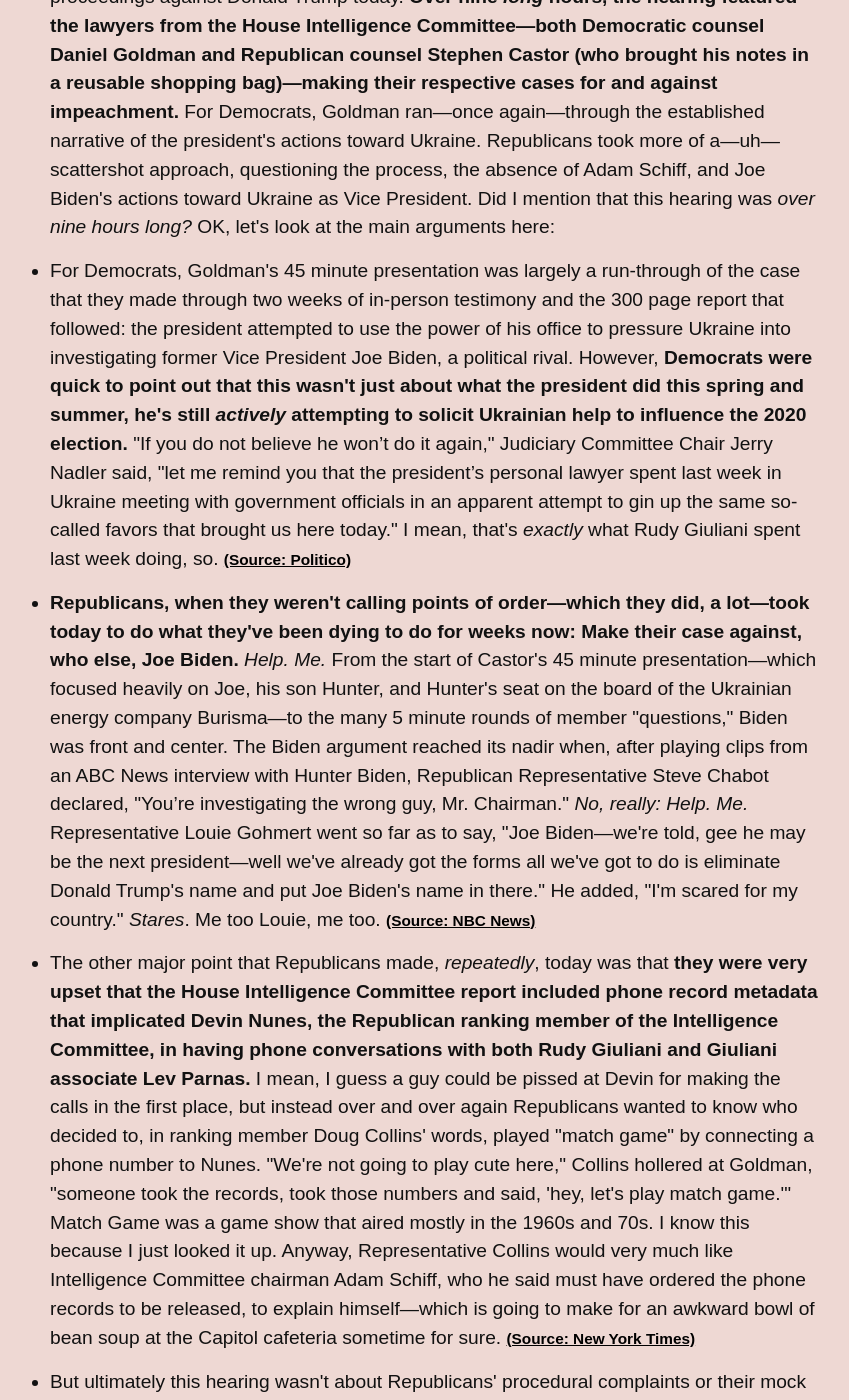
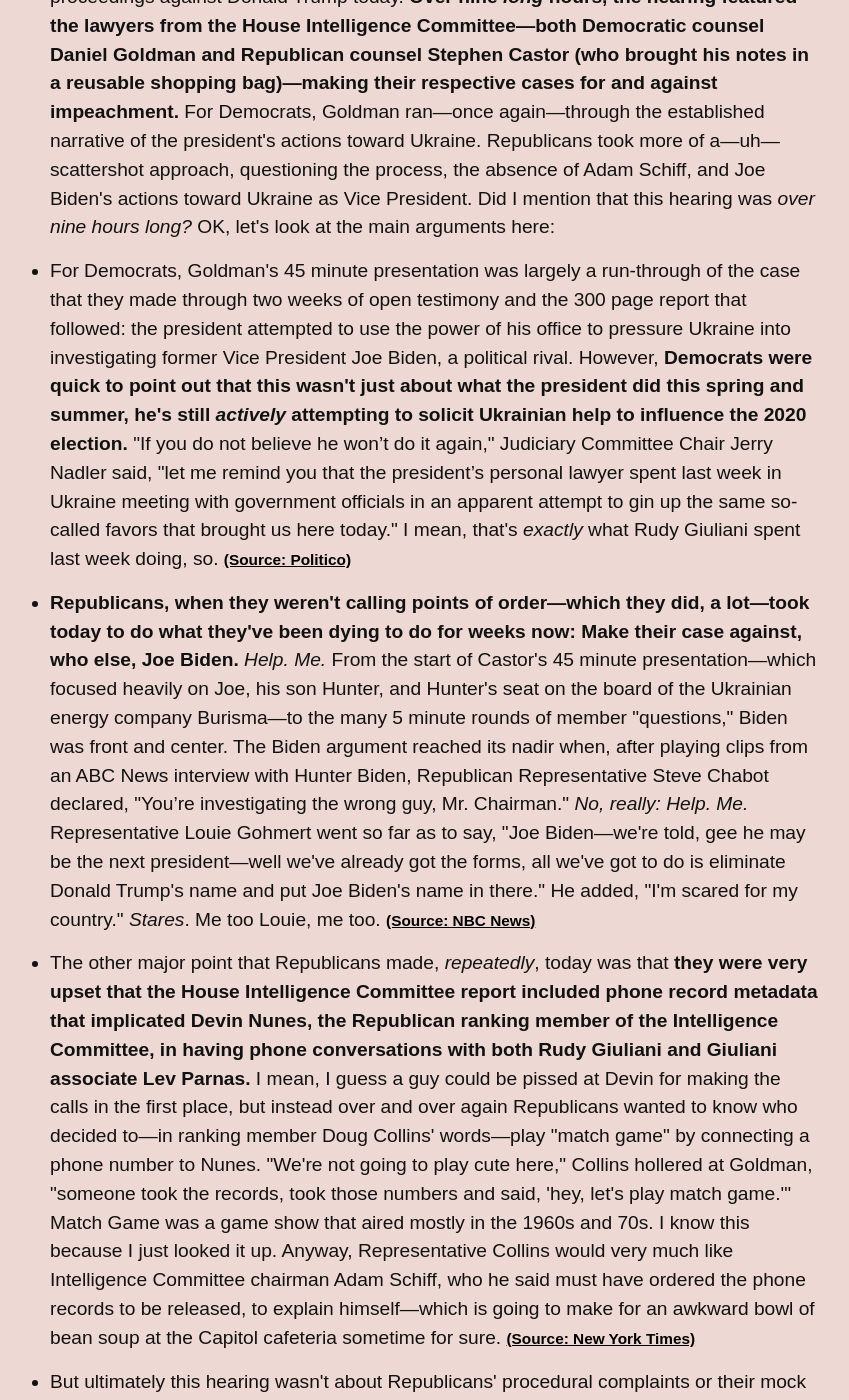
Before and after one commit to dansinker/impeachment.fyi, a Jekyll site: the page built from archive.md, in a window 1280 px wide and 1400 px high, scrolled down 576 px. Shown: the whole window, without its empty margins (280-1129 px from the left). Built offline with Jekyll 4.4.1, drawn with Linux system fonts in a browser that asks for light colours; nearby versions of some CDN libraries; some web fonts are replaced; comment, search, counter and statistics services are not loaded; some of the changed text lies outside the part shown.

Commit message:
four thousand rewrites

```diff
--- a/_data/news.yml
+++ b/_data/news.yml
@@ -5,16 +5,16 @@ news:
   - item: The House Judiciary Committee held their second hearing in the ongoing impeachment proceedings against Donald Trump today. <b>Over nine <i>long</i> hours, the hearing featured the lawyers from the House Intelligence Committee—both Democratic counsel Daniel Goldman and Republican counsel Stephen Castor (who brought his notes in a reusable shopping bag)—making their respective cases for and against impeachment.</b> For Democrats, Goldman ran—once again—through the established narrative of the president's actions toward Ukraine. Republicans took more of a—uh—scattershot approach, questioning the process, the absence of Adam Schiff, and Joe Biden's actions toward Ukraine as Vice President. Did I mention that this hearing was <i>over nine hours long?</i> OK, let's look at the main arguments here&#58;
     source:
     url:
-  - item: For Democrats, Goldman's 45 minute presentation was largely a run-through of the case that they made through two weeks of in-person testimony and the 300 page report that followed&#58; the president attempted to use the power of his office to pressure Ukraine into investigating former Vice President Joe Biden, a political rival. However, <b>Democrats were quick to point out that this wasn't just about what the president did this spring and summer, he's still <i>actively</i> attempting to solicit Ukrainian help to influence the 2020 election.</b> "If you do not believe he won’t do it again," Judiciary Committee Chair Jerry Nadler said, "let me remind you that the president’s personal lawyer spent last week in Ukraine meeting with government officials in an apparent attempt to gin up the same so-called favors that brought us here today." I mean, that's <i>exactly</i> what Rudy Giuliani spent last week doing, so.
+  - item: For Democrats, Goldman's 45 minute presentation was largely a run-through of the case that they made through two weeks of open testimony and the 300 page report that followed&#58; the president attempted to use the power of his office to pressure Ukraine into investigating former Vice President Joe Biden, a political rival. However, <b>Democrats were quick to point out that this wasn't just about what the president did this spring and summer, he's still <i>actively</i> attempting to solicit Ukrainian help to influence the 2020 election.</b> "If you do not believe he won’t do it again," Judiciary Committee Chair Jerry Nadler said, "let me remind you that the president’s personal lawyer spent last week in Ukraine meeting with government officials in an apparent attempt to gin up the same so-called favors that brought us here today." I mean, that's <i>exactly</i> what Rudy Giuliani spent last week doing, so.
     source: Politico
     url: https://www.politico.com/news/2019/12/09/read-house-judiciary-chairman-jerry-nadlers-opening-statement-075235
-  - item: <b>Republicans, when they weren't calling points of order—which they did, a lot—took today to do what they've been dying to do for weeks now&#58; Make their case against, who else, Joe Biden.</b> <i>Help. Me.</i> From the start of Castor's 45 minute presentation—which focused heavily on Joe, his son Hunter, and Hunter's seat on the board of the Ukrainian energy company Burisma—to the many 5 minute rounds of member "questions," Biden was front and center. The Biden argument reached its nadir when, after playing clips from an ABC News interview with Hunter Biden, Republican Representative Steve Chabot declared, "You’re investigating the wrong guy, Mr. Chairman." <i>No, really&#58; Help. Me.</i> Representative Louie Gohmert went so far as to say, "Joe Biden—we're told, gee he may be the next president—well we've already got the forms all we've got to do is eliminate Donald Trump's name and put Joe Biden's name in there." He added, "I'm scared for my country." <i>Stares</i>. Me too Louie, me too.
+  - item: <b>Republicans, when they weren't calling points of order—which they did, a lot—took today to do what they've been dying to do for weeks now&#58; Make their case against, who else, Joe Biden.</b> <i>Help. Me.</i> From the start of Castor's 45 minute presentation—which focused heavily on Joe, his son Hunter, and Hunter's seat on the board of the Ukrainian energy company Burisma—to the many 5 minute rounds of member "questions," Biden was front and center. The Biden argument reached its nadir when, after playing clips from an ABC News interview with Hunter Biden, Republican Representative Steve Chabot declared, "You’re investigating the wrong guy, Mr. Chairman." <i>No, really&#58; Help. Me.</i> Representative Louie Gohmert went so far as to say, "Joe Biden—we're told, gee he may be the next president—well we've already got the forms, all we've got to do is eliminate Donald Trump's name and put Joe Biden's name in there." He added, "I'm scared for my country." <i>Stares</i>. Me too Louie, me too.
     source: NBC News
     url: https://www.nbcnews.com/politics/trump-impeachment-inquiry/live-blog/impeachment-hearing-live-updates-second-day-judiciary-committee-testimony-n1097486/ncrd1098546#liveBlogHeader
-  - item: The other major point that Republicans made, <i>repeatedly</i>, today was that <b>they were very upset that the House Intelligence Committee report included phone record metadata that implicated Devin Nunes, the Republican ranking member of the Intelligence Committee, in having phone conversations with both Rudy Giuliani and Giuliani associate Lev Parnas.</b> I mean, I guess a guy could be pissed at Devin for making the calls in the first place, but instead over and over again Republicans wanted to know who decided to, in ranking member Doug Collins' words, played "match game" by connecting a phone number to Nunes. "We're not going to play cute here," Collins hollered at Goldman, "someone took the records, took those numbers and said, 'hey, let's play match game.'" Match Game was a game show that aired mostly in the 1960s and 70s. I know this because I just looked it up. Anyway, Representative Collins would very much like Intelligence Committee chairman Adam Schiff, who he said must have ordered the phone records to be released, to explain himself—which is going to make for an awkward bowl of bean soup at the Capitol cafeteria sometime for sure.
+  - item: The other major point that Republicans made, <i>repeatedly</i>, today was that <b>they were very upset that the House Intelligence Committee report included phone record metadata that implicated Devin Nunes, the Republican ranking member of the Intelligence Committee, in having phone conversations with both Rudy Giuliani and Giuliani associate Lev Parnas.</b> I mean, I guess a guy could be pissed at Devin for making the calls in the first place, but instead over and over again Republicans wanted to know who decided to—in ranking member Doug Collins' words—play "match game" by connecting a phone number to Nunes. "We're not going to play cute here," Collins hollered at Goldman, "someone took the records, took those numbers and said, 'hey, let's play match game.'" Match Game was a game show that aired mostly in the 1960s and 70s. I know this because I just looked it up. Anyway, Representative Collins would very much like Intelligence Committee chairman Adam Schiff, who he said must have ordered the phone records to be released, to explain himself—which is going to make for an awkward bowl of bean soup at the Capitol cafeteria sometime for sure.
     source: New York Times
     url: https://www.nytimes.com/2019/12/09/us/politics/impeachment-hearings.html#link-687c8cf4
-  - item: But ultimately this hearing wasn't about Republicans' procedural complaints or their mock trial of the Biden family&#58; <b>It was the Democrats making a closing argument that the president should be impeached.</b> Having spent the months of October and November investigating the president's actions in regards to Ukraine, as well as a single week in the Judiciary Committee looking into the legal ramifications of it all, the sense seems to be that their case is closed which, uh, <i>aaaaaaaahhhhh</i>??? Yes, <i>that.</i> Anyway, as he gaveled out the proceedings, Jerry Nadler said  that the president's "conduct is clearly impeachable. This committee will proceed accordingly." Of course, <i>proceed to what</i> is a little unclear— the theme of the entire Judiciary phase of the inquiry may as well be "next steps are unclear"—but current understanding is that the Committee may draft articles of impeachment by the end of the week. <i>That's like in two days.</i> Here we go.
+  - item: But ultimately this hearing wasn't about Republicans' procedural complaints or their mock trial of the Biden family&#58; <b>It was about the Democrats making a closing argument that the president should be impeached.</b> Having spent the months of October and November investigating the president's actions in regards to Ukraine, as well as a single week in the Judiciary Committee looking into the legal ramifications of it all, the sense seems to be that their case is closed which, uh, <i>aaaaaaaahhhhh</i>??? Yes, <i>that.</i> Anyway, as he gaveled out the proceedings, Jerry Nadler said  that the president's "conduct is clearly impeachable. This committee will proceed accordingly." Of course, <i>proceed to what</i> is a little unclear— the theme of the entire Judiciary phase of the inquiry may as well be "next steps are unclear"—but current understanding is that the Committee may draft articles of impeachment by the end of the week. <i>That's like in two days.</i> Here we go.
     source: LA Times
     url: https://www.latimes.com/politics/story/2019-12-08/nadler-articles-of-impeachment-likely-this-week
   tomorrow: Well, if the plan is still to have draft articles by the end of the week, <i>someone</i> had better get writing. On top of that, we've got former deputy national security counsel Charles Kupperman's day in court tomorrow and probably <i>a lot</i> of angry tweeting ahead.
```
